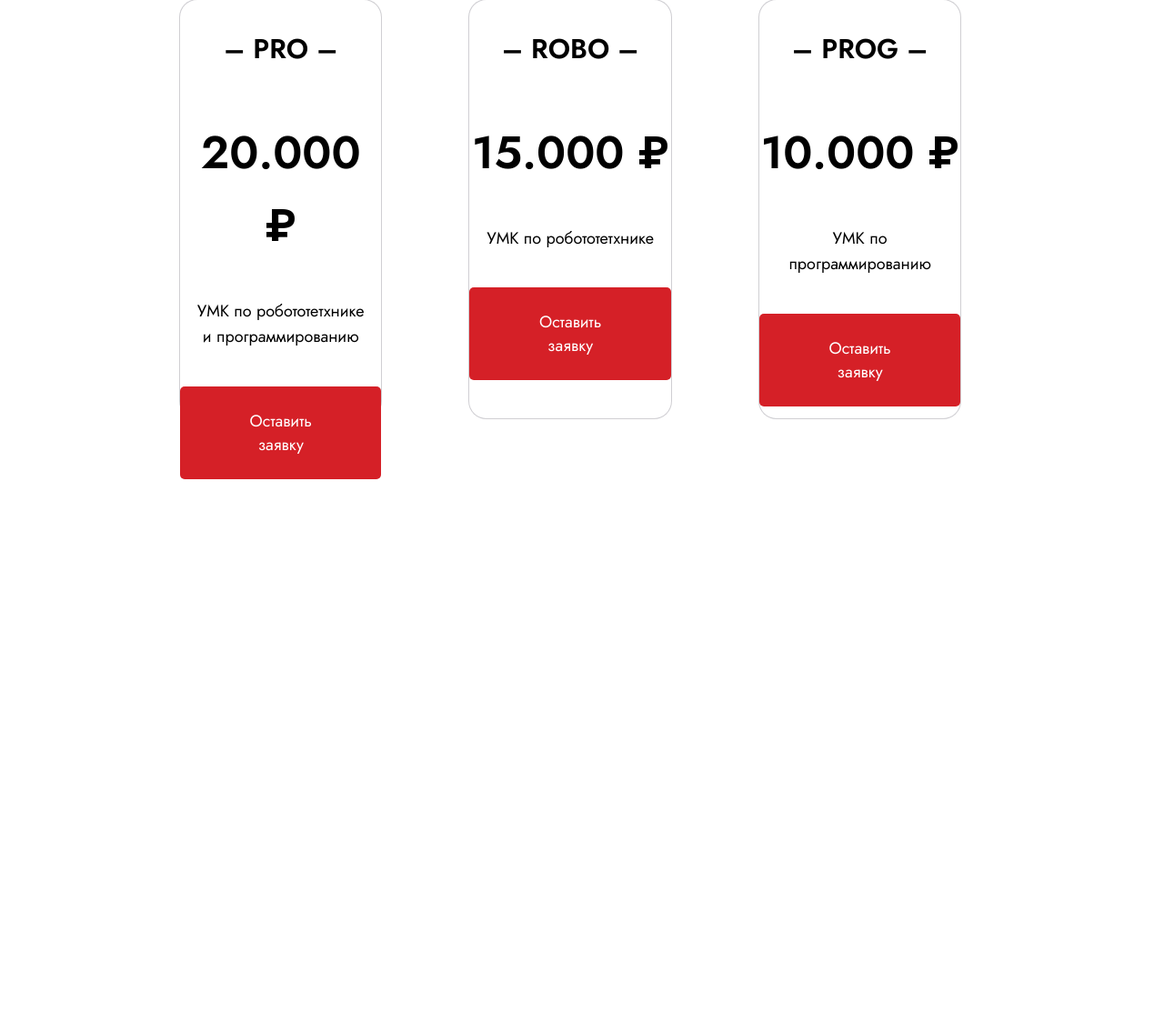
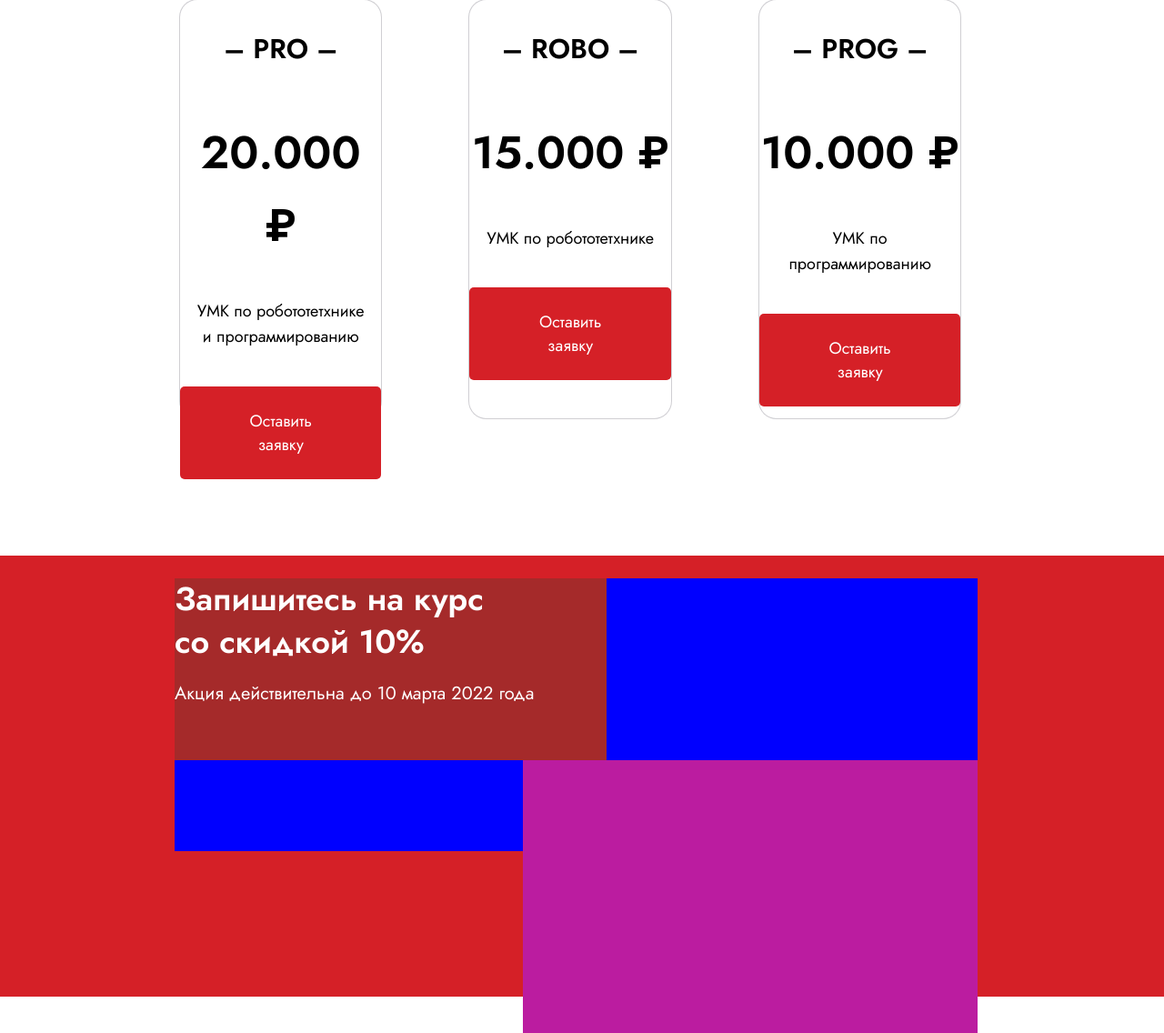
Before and after one commit to Lyaguh21/Robo-School, a Django app: page / in a window 1280 px wide; the page is wider, and only the part inside the window is pictured. Shown: the part 3265-4401 px from the top of that part at 91% size. Before the commit the page ends 3792 px from the top of that part, so only its background shows below. Run offline with Django 5.2, Linux system fonts and the light colour scheme.

Commit message:
create five display

```diff
--- a/blog/static/main.css
+++ b/blog/static/main.css
@@ -463,7 +463,6 @@
     font-weight: 600;
     line-height: 48px;
     text-align: center;
-    margin-top: 0;
 }
 .tariff h4{
     font-family: "Jost";
@@ -506,23 +505,64 @@
 .tariff:hover{
     background-color: #141024;
     color: white;
-    transition: all 0.4s linear;
-    transform:scaleY(1.1);
+    transition: all 0.3s linear;
+    transform:scale(1.05);
     z-index: 1;
 }
 .tariff:not(:hover){
-    transition: all 0.4s linear;
+    transition: all 0.3s linear;
 }
 #robo{
     margin-right: 95px;
     margin-left: 95px;
 }
-#fixed_str{
-    width:100%;
-    height: 100%;
-    padding-top: 30px;
+#fifty_display{
+    height: 460px;
+    width: 100%;
+    background-color: #D52027;
+    padding-top: 25px;
 }
-#fixed_str:hover *{
-  transform:scaleY(0.9);
+#main_block_fifty_display{
+    z-index: 3;
+    height: 300px;
+    margin-left: 15vw;
+    margin-right: 16vw;
+    background-color: blue;
+}
+#lside_five{
+    height: 200px;
+    width: 475px;
+    background-color: brown;
+    z-index: 4;
+    display: inline;
+    float:left;
+}
+#lside_five span{
+    font-family: "Jost";
+    font-size: 36px;
+    font-weight: 600;
+    line-height: 46.8px;
+    text-align: left;
+    text-underline-position: from-font;
+    text-decoration-skip-ink: none;
+    color: white;
 
 }
+#lside_five p{
+    font-family: "Jost";
+    font-size: 20px;
+    font-weight: 400;
+    line-height: 26px;
+    text-align: left;
+    text-underline-position: from-font;
+    text-decoration-skip-ink: none;
+    color: white;
+}
+#rside_five{
+    height: 300px;
+    width: 500px;
+    background-color: rgb(187, 28, 160);
+    z-index: 4;
+    display: inline;
+    float:right;
+}
--- a/blog/templates/main.html
+++ b/blog/templates/main.html
@@ -18,8 +18,8 @@
             <ul id="header_list">
                 <li id="header_logo"><b>ROBO.SCHOOL</b></li>
                 <li id="about_school"><a href="#text_second_display">О школе</a></li>
-                <li id="about_coaches"><a href="">Тренеры</a></li>
-                <li id="about_cost"><a href="">Стоимость</a></li>
+                <li id="about_coaches"><a href="#main_text_forty_display">Тренеры</a></li>
+                <li id="about_cost"><a href="#main_text_service">Стоимость</a></li>
                 <li id="login"><a href='{% url 'authorization' %}'><b>Войти</b></a></li>
             </ul>
         </header>
@@ -144,29 +144,33 @@
             <h2 id="main_text_service">Выберите нужный пакет</h2>
             <div id="tariffs_block">
                 <div id="pro" class="tariff">
-                    <div id="fixed_str">
                         <h3>– PRO –</h3>
                         <h4>20.000 ₽</h4>
                         <p>УМК по робототетхнике<br>и программированию</p>
                         <button id="request">Оставить заявку</button>
-                    </div>
                 </div>
                 <div id="robo" class="tariff">
-                    <div id="fixed_str">
                         <h3>– ROBO –</h3>
                         <h4>15.000 ₽</h4>
                         <p>УМК по робототетхнике </p>
                         <button id="request">Оставить заявку</button>
-                    </div>
                 </div>
                 <div id="prog" class="tariff">
-                    <div id="fixed_str">
                         <h3>– PROG –</h3>
                         <h4>10.000 ₽</h4>
                         <p>УМК по программированию</p>
                         <button id="request">Оставить заявку</button>
-                    </div>
                 </div>
+            </div>
+        </div>
+    </div>
+    <div id="fifty_display">
+        <div id="main_block_fifty_display">
+            <div id="lside_five">
+                <span>Запишитесь на курс<br>со скидкой 10%</span>
+                <p>Акция действительна до 10 марта 2022 года</p>
+            </div>
+            <div id="rside_five">
             </div>
         </div>
     </div>
```
